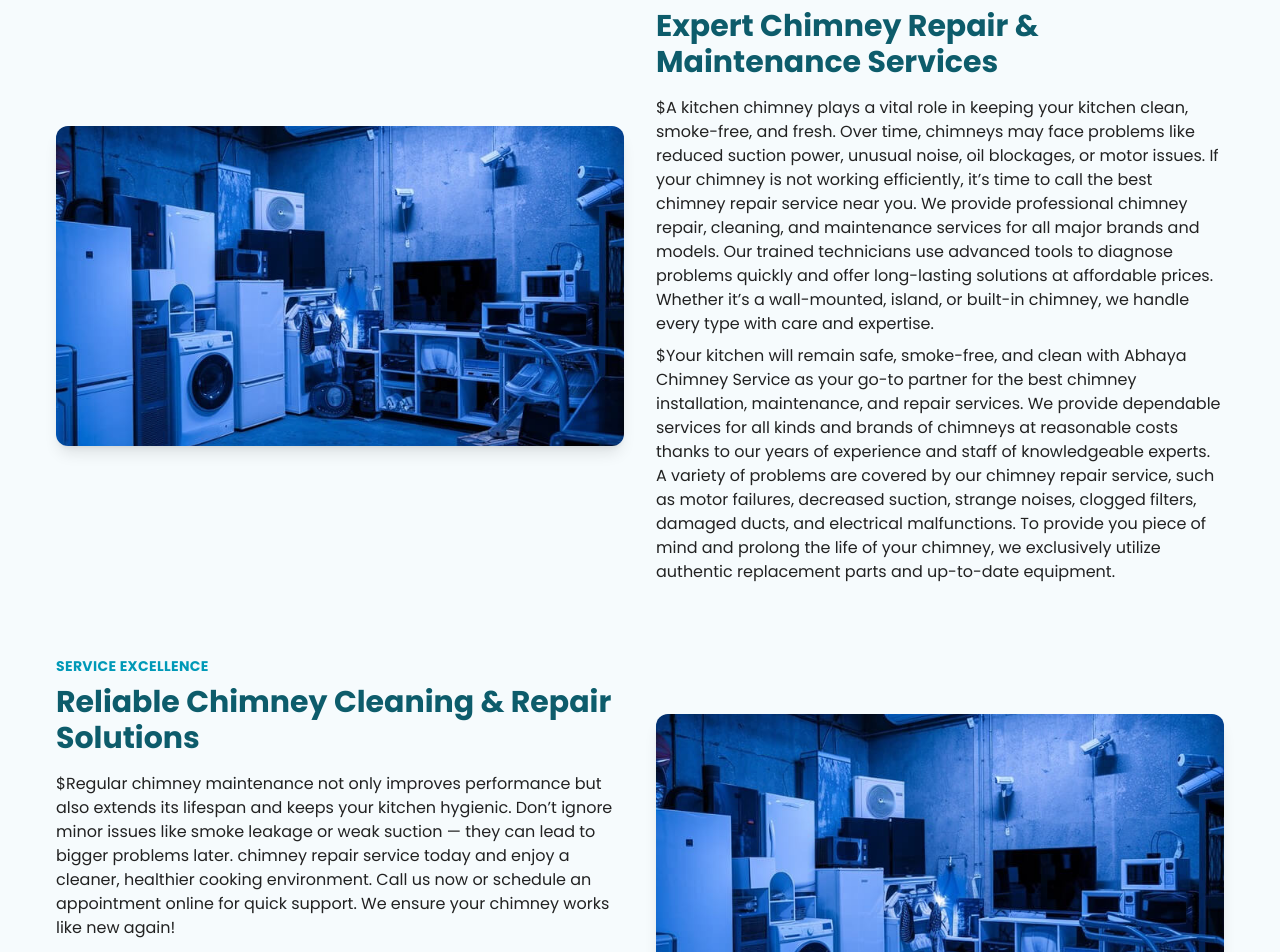
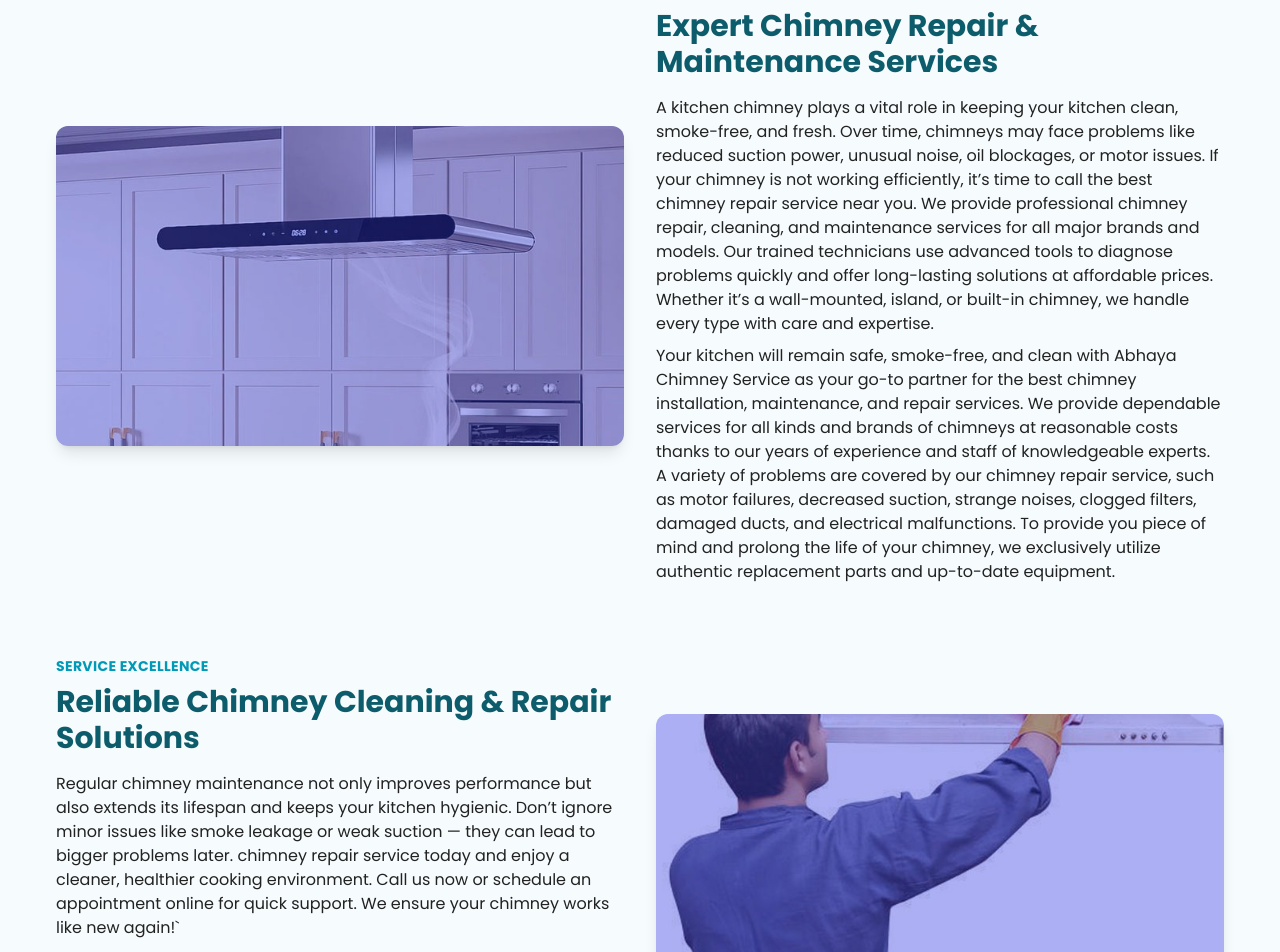
Before and after one commit to mohitkmr778/abhaya-chimney-website, a Next.js app: page /chimney-repair-service in a window 1280 px wide. Shown: the part 500-1452 px from the top of the page. Built offline with nearby package versions, Linux system fonts and the light colour scheme.

Commit message:
Update page.js

```diff
--- a/app/chimney-repair-service/page.js
+++ b/app/chimney-repair-service/page.js
@@ -27,7 +27,7 @@ export default function ChimneyRepairServicePage() {
                     <section className="flex flex-col md:flex-row items-center gap-8 mb-16">
                         <div className="md:w-1/2 w-full">
                             <img
-                                src="/slider/noida.jpg"
+                                src="/slider/chimney-section-one.jpg"
                                 alt="Modern Service Standard"
                                 className="rounded-xl w-full h-[320px] object-cover shadow-lg"
                             />
@@ -40,22 +40,22 @@ export default function ChimneyRepairServicePage() {
                               Expert Chimney Repair & Maintenance Services
                             </h2>
                             <p className="text-[#222] mb-2 text-base">
-                                ${`A kitchen chimney plays a vital role in keeping your kitchen clean, smoke-free, and fresh. Over time, chimneys
+                                A kitchen chimney plays a vital role in keeping your kitchen clean, smoke-free, and fresh. Over time, chimneys
                                 may face problems like reduced suction power, unusual noise, oil blockages, or motor issues. If your chimney
                                 is not working efficiently, it’s time to call the best chimney repair service near you.
                                 We provide professional chimney repair, cleaning, and maintenance services for all major brands and models.
                                 Our trained technicians use advanced tools to diagnose problems quickly and offer long-lasting
                                 solutions at affordable prices. Whether it’s a wall-mounted, island, or built-in chimney, we handle
-                                every type with care and expertise.`}
+                                every type with care and expertise.
                             </p>
                             <p className="text-[#222] mb-2 text-base">
-                                ${`Your kitchen will remain safe, smoke-free, and clean with
+                                Your kitchen will remain safe, smoke-free, and clean with
                                 Abhaya Chimney Service as your go-to partner for the best chimney installation, maintenance, and repair services.
                                 We provide dependable services for all kinds and brands of chimneys at reasonable costs thanks to our years of experience
                                 and staff of knowledgeable experts.
                                 A variety of problems are covered by our chimney repair service, such as motor failures, decreased suction, strange noises,
                                 clogged filters, damaged ducts, and electrical malfunctions. To provide you piece of mind and prolong the life of your chimney,
-                                we exclusively utilize authentic replacement parts and up-to-date equipment.`}
+                                we exclusively utilize authentic replacement parts and up-to-date equipment.
                             </p>
 
                         </div>
@@ -63,8 +63,8 @@ export default function ChimneyRepairServicePage() {
                     <section className="flex flex-col md:flex-row items-center gap-8 mb-16 md:flex-row-reverse">
                         <div className="md:w-1/2 w-full">
                             <img
-                                src="/slider/noida.jpg"
-                                alt="Expert Refrigerator Repair"
+                                src="/slider/chimney-section-two.jpg"
+                                alt="Expert Chimney Repair"
                                 className="rounded-xl w-full h-[320px] object-cover shadow-lg"
                             />
                         </div>
@@ -76,11 +76,11 @@ export default function ChimneyRepairServicePage() {
                                Reliable Chimney Cleaning & Repair Solutions
                             </h2>
                             <p className="text-[#222] mb-2 text-base">
-                                ${`Regular chimney maintenance not only improves performance but also extends its lifespan and keeps
+                                Regular chimney maintenance not only improves performance but also extends its lifespan and keeps
                                 your kitchen hygienic. Don’t ignore minor issues like smoke leakage or weak suction — they can
                                 lead to bigger problems later.
                                 chimney repair service today and enjoy a cleaner, healthier cooking environment. Call us now or
-                                schedule an appointment online for quick support. We ensure your chimney works like new again!`}
+                                schedule an appointment online for quick support. We ensure your chimney works like new again!`
                             </p>
                             <ul className="mt-4 space-y-2">
                                 <li className="flex items-center text-[#0d5c6b] font-medium">
```
